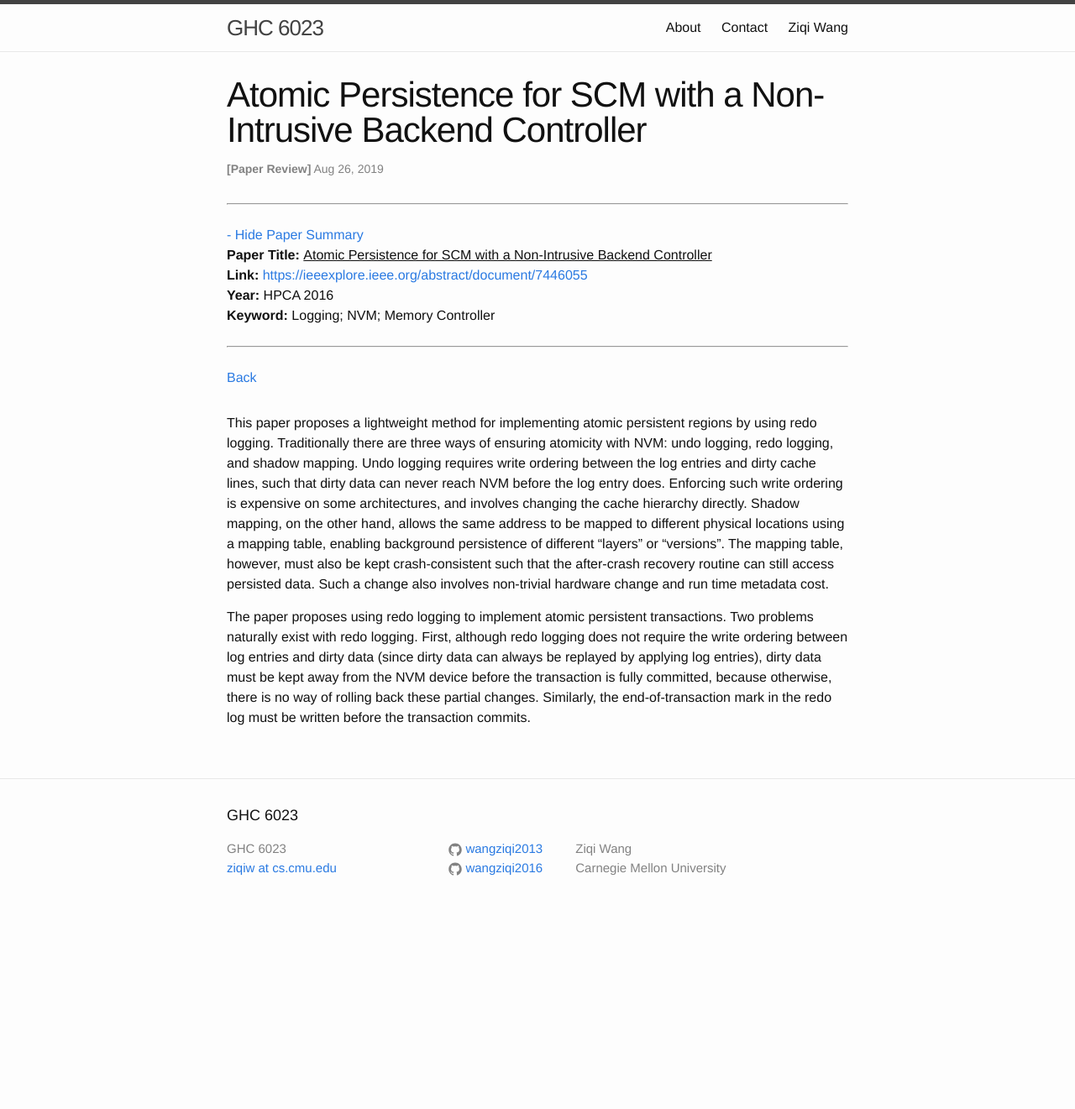
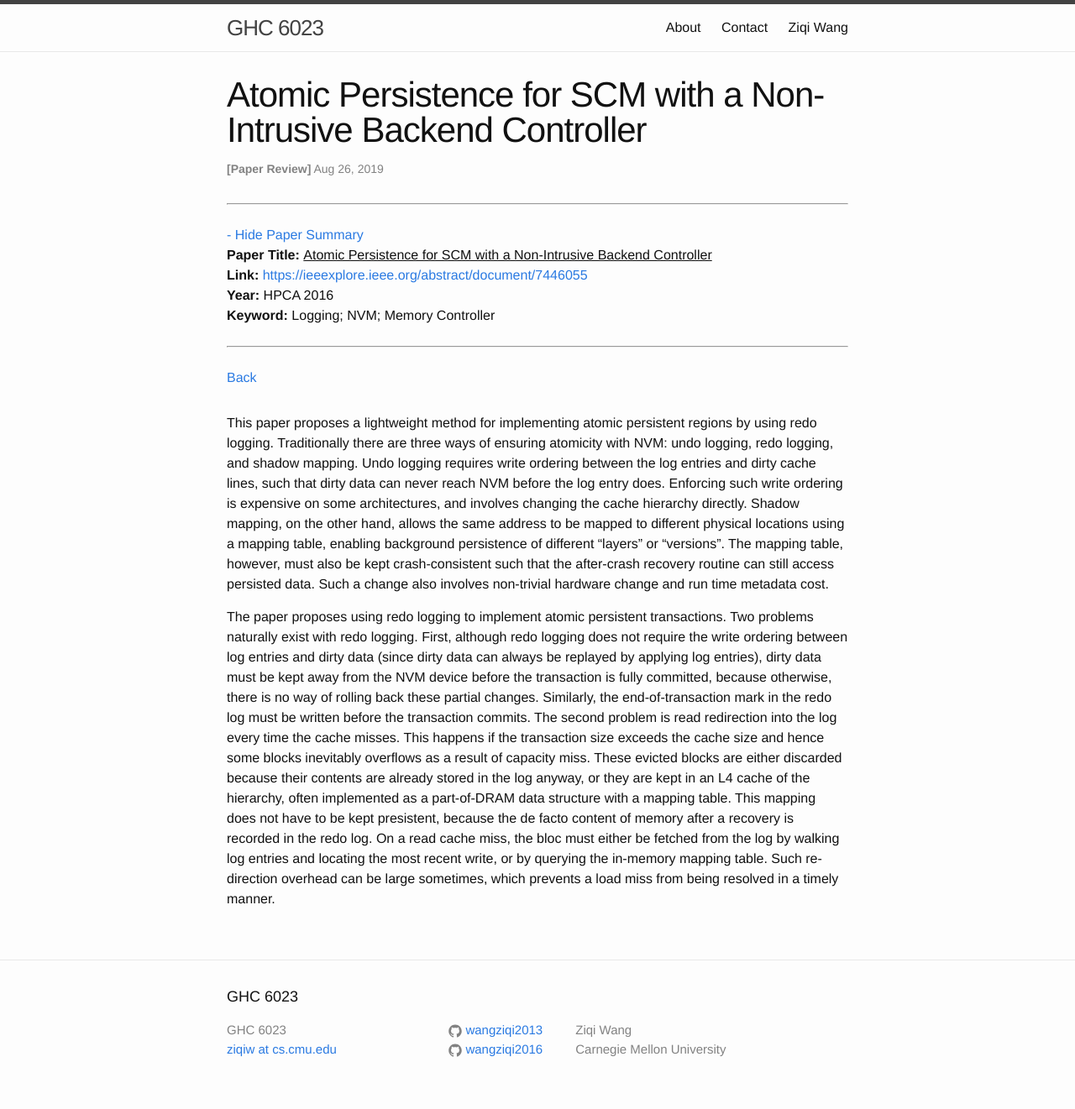
Before and after one commit to wangziqi2013/wangziqi2013.github.io, a Jekyll site: the page built from _posts/2019-08-26-atomic-persistence-for-scm.markdown, in a window 1280 px wide. Shown: the whole page at 84% size. Built offline with Jekyll 4.4.1, drawn with Linux system fonts in a browser that asks for light colours; before the commit the page ends 1105 px from its top, so only the background shows below that.

Commit message:
Finish problem

```diff
--- a/_posts/2019-08-26-atomic-persistence-for-scm.markdown
+++ b/_posts/2019-08-26-atomic-persistence-for-scm.markdown
@@ -26,4 +26,12 @@ The paper proposes using redo logging to implement atomic persistent transaction
 redo logging. First, although redo logging does not require the write ordering between log entries and dirty data
 (since dirty data can always be replayed by applying log entries), dirty data must be kept away from the NVM device
 before the transaction is fully committed, because otherwise, there is no way of rolling back these partial changes.
-Similarly, the end-of-transaction mark in the redo log must be written before the transaction commits.
+Similarly, the end-of-transaction mark in the redo log must be written before the transaction commits. The second problem
+is read redirection into the log every time the cache misses. This happens if the transaction size exceeds the cache
+size and hence some blocks inevitably overflows as a result of capacity miss. These evicted blocks are either discarded
+because their contents are already stored in the log anyway, or they are kept in an L4 cache of the hierarchy, often
+implemented as a part-of-DRAM data structure with a mapping table. This mapping does not have to be kept presistent,
+because the de facto content of memory after a recovery is recorded in the redo log. On a read cache miss, the bloc must either
+be fetched from the log by walking log entries and locating the most recent write, or by querying the in-memory
+mapping table. Such re-direction overhead can be large sometimes, which prevents a load miss from being resolved in
+a timely manner.
```
